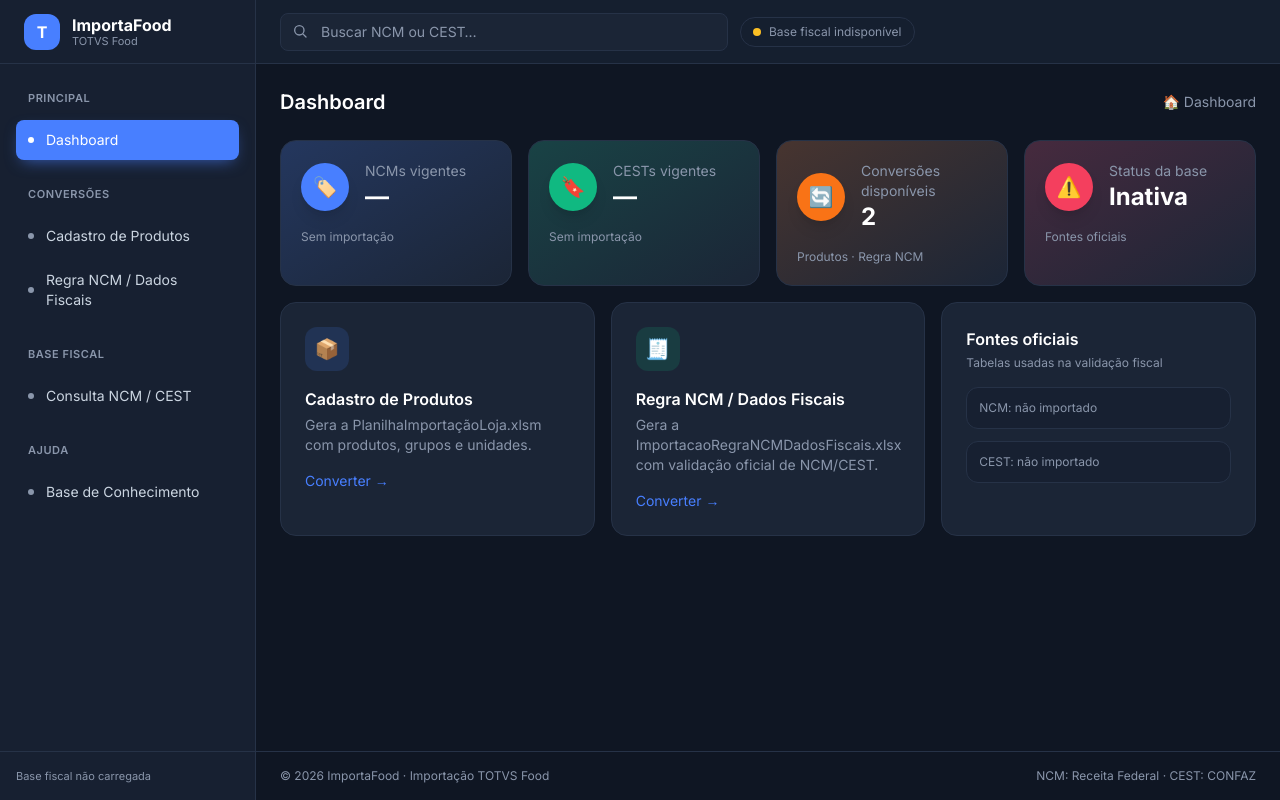
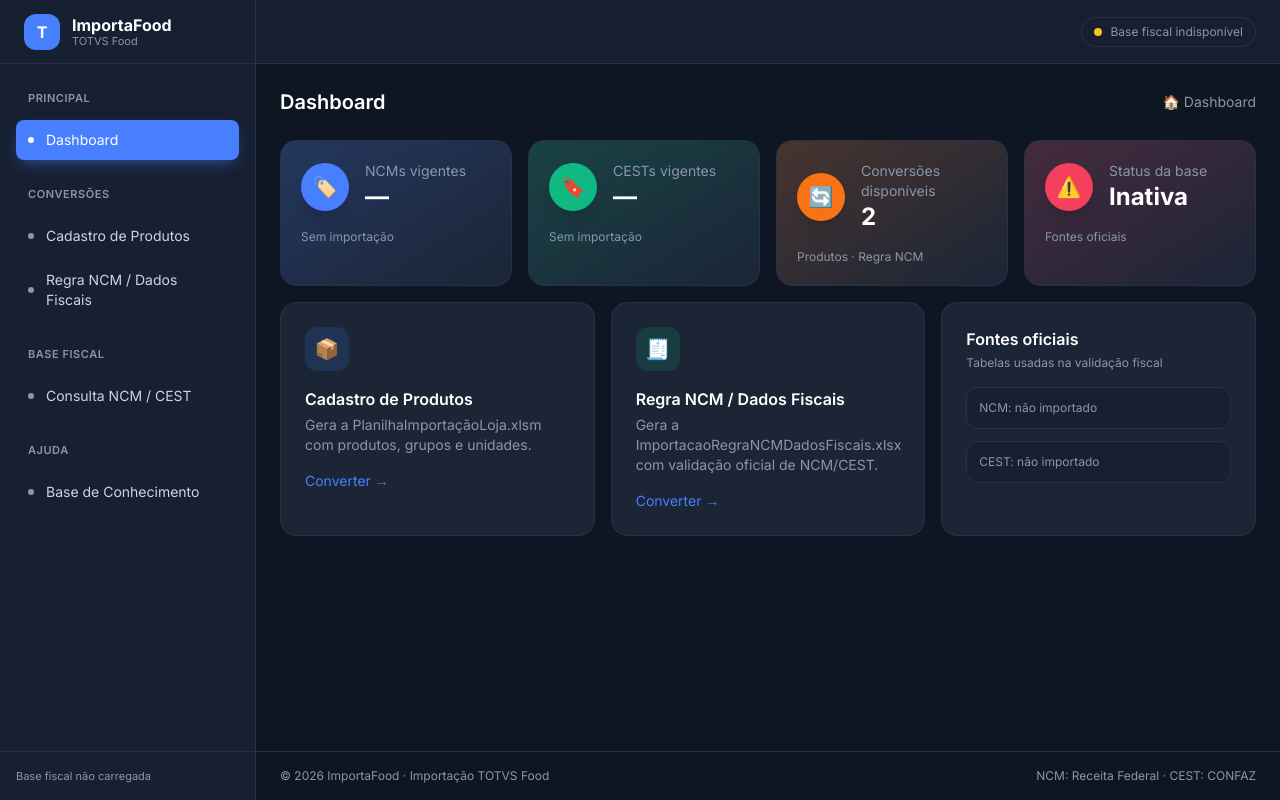
Before and after one commit to PapitoOpro/ImportacaoPlanilhaTOTVS, a FastAPI app: page / in a window 1280 px wide. Run offline with FastAPI, Linux system fonts and the light colour scheme; some libraries are stand-ins or nearby versions.

Commit message:
Remoção busca do inicio

```diff
--- a/templates/index.html
+++ b/templates/index.html
@@ -85,14 +85,7 @@
     <!-- ===================== TOPO ===================== -->
     <header class="sticky top-0 z-20 h-16 bg-panel/95 backdrop-blur border-b border-line flex items-center gap-3 px-4 md:px-6">
       <button onclick="toggleMenu()" class="md:hidden text-slate-300 text-xl" aria-label="Menu">☰</button>
-      <form id="topSearch" class="flex-1 max-w-md relative">
-        <input name="q" type="search" placeholder="Buscar NCM ou CEST…" autocomplete="off"
-               class="w-full bg-card border border-line rounded-lg pl-10 pr-3 py-2 text-sm text-slate-200 placeholder-muted focus:outline-none focus:ring-2 focus:ring-accent/60" />
-        <svg class="absolute left-3 top-2.5 w-4 h-4 text-muted" fill="none" stroke="currentColor" viewBox="0 0 24 24">
-          <path stroke-linecap="round" stroke-linejoin="round" stroke-width="2" d="M21 21l-4.35-4.35M11 18a7 7 0 100-14 7 7 0 000 14z"/>
-        </svg>
-      </form>
-      <span id="basePill" class="hidden sm:inline-flex items-center gap-2 text-xs px-3 py-1.5 rounded-full border border-line text-muted">
+      <span id="basePill" class="hidden sm:inline-flex ml-auto items-center gap-2 text-xs px-3 py-1.5 rounded-full border border-line text-muted">
         <span class="w-2 h-2 rounded-full bg-muted"></span> Base fiscal
       </span>
     </header>
@@ -749,19 +742,6 @@
     consultar(f.ncm.value, f.cest.value, f.data.value);
   });
 
-  document.getElementById('topSearch').addEventListener('submit', e => {
-    e.preventDefault();
-    const q = e.target.q.value.trim();
-    if (!q) return;
-    const digits = q.replace(/\D/g, '');
-    const f = document.getElementById('consultaForm');
-    const isCest = digits.length === 7 || /^\d{2}\.\d{3}\.\d{2}$/.test(q);
-    f.ncm.value = isCest ? '' : q;
-    f.cest.value = isCest ? q : '';
-    location.hash = '#consulta';
-    consultar(f.ncm.value, f.cest.value, f.data.value);
-  });
-
   // ------------------------------------------------------------- navegação
   function toggleMenu(force) {
     const sb = document.getElementById('sidebar');
```
